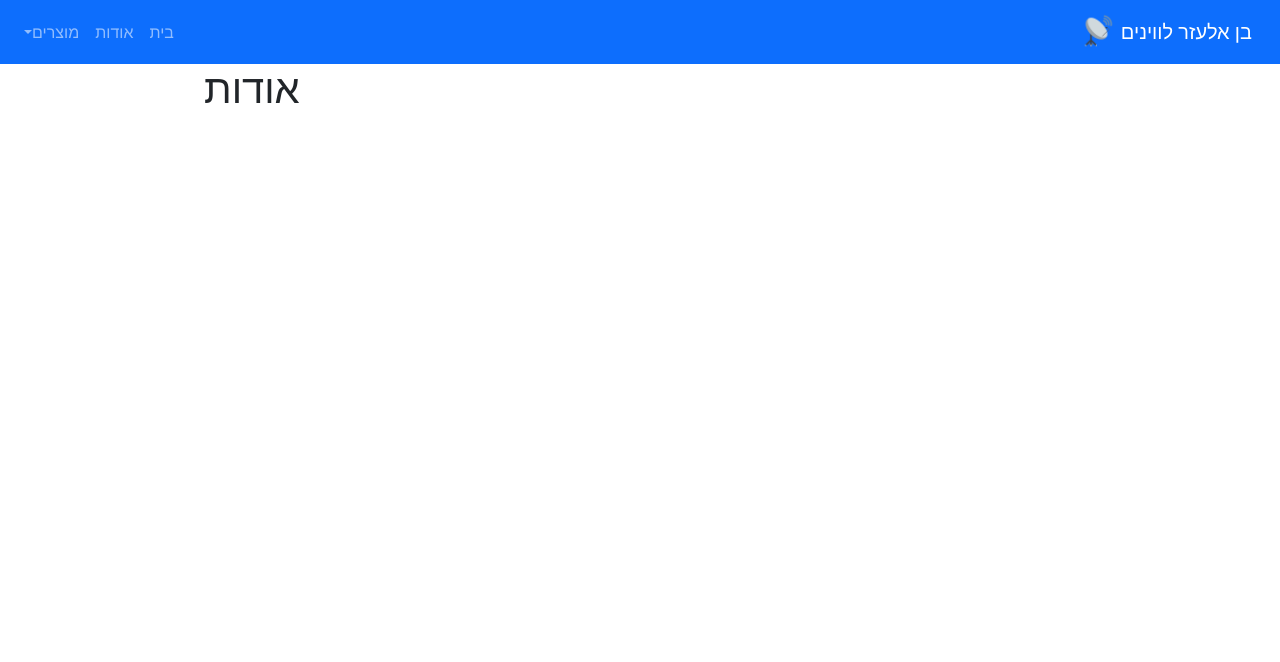
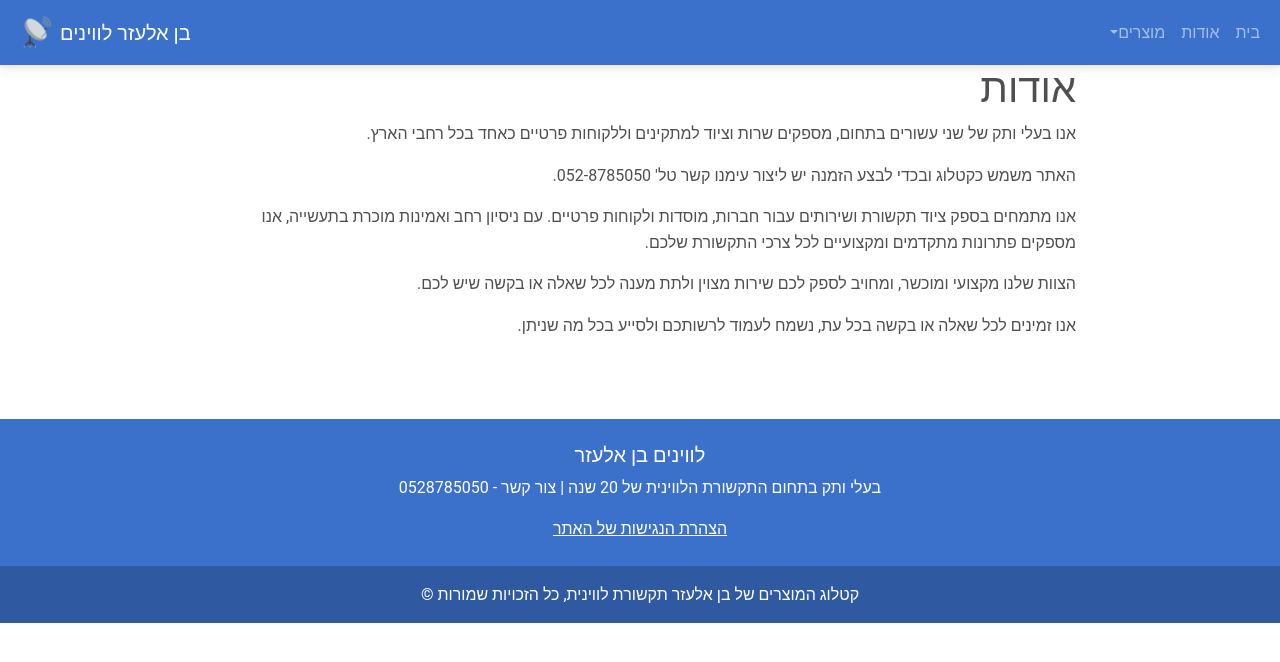
Before and after one commit to annde1/lavyanim-vol3, a Gatsby site: page /about in a window 1280 px wide. Built offline with nearby package versions, Linux system fonts and the light colour scheme; Gatsby itself is replaced by a stand-in of ours; a web font is replaced by a local one.

Commit message:
added footer and acessibility page

```diff
--- a/gatsby-browser.js
+++ b/gatsby-browser.js
@@ -1 +1,2 @@
 import "bootstrap/dist/css/bootstrap.min.css";
+import "mdb-react-ui-kit/dist/css/mdb.min.css";
--- a/gatsby-config.js
+++ b/gatsby-config.js
@@ -107,6 +107,13 @@ module.exports = {
     {
       resolve: `gatsby-source-filesystem`,
       options: {
+        name: `images-about`,
+        path: `${__dirname}/src/images/about/`,
+      },
+    },
+    {
+      resolve: `gatsby-source-filesystem`,
+      options: {
         name: `images-diseqc`,
         path: `${__dirname}/src/templates/`,
       },
--- a/package.json
+++ b/package.json
@@ -25,6 +25,7 @@
     "gatsby-source-filesystem": "^5.13.1",
     "gatsby-transformer-remark": "^6.13.1",
     "gatsby-transformer-sharp": "^5.13.1",
+    "mdb-react-ui-kit": "^7.2.0",
     "react": "^18.2.0",
     "react-bootstrap": "^2.10.2",
     "react-dom": "^18.2.0"
--- a/src/components/FooterComponent.js
+++ b/src/components/FooterComponent.js
@@ -1,5 +1,40 @@
 import React from "react";
+import { MDBFooter, MDBContainer, MDBCol, MDBRow } from "mdb-react-ui-kit";
 const FooterComponent = () => {
-  return <></>;
+  return (
+    <>
+      <MDBFooter
+        bgColor="primary"
+        className="text-white text-center text-lg-left"
+      >
+        <MDBContainer className="p-4">
+          <MDBRow>
+            <MDBCol lg="12" md="12" className="mb-4 mb-md-0">
+              <h5 className="text-uppercase">לווינים בן אלעזר</h5>
+
+              <p>
+                בעלי ותק בתחום התקשורת הלווינית של 20 שנה | צור קשר - 0528785050
+              </p>
+
+              <a
+                href="#!"
+                className="text-white"
+                style={{ textDecoration: "underline" }}
+              >
+                הצהרת הנגישות של האתר
+              </a>
+            </MDBCol>
+          </MDBRow>
+        </MDBContainer>
+
+        <div
+          className="text-center p-3"
+          style={{ backgroundColor: "rgba(0, 0, 0, 0.2)" }}
+        >
+          &copy; קטלוג המוצרים של בן אלעזר תקשורת לווינית, כל הזכויות שמורות
+        </div>
+      </MDBFooter>
+    </>
+  );
 };
 export default FooterComponent;
--- a/src/components/LayoutComponent.js
+++ b/src/components/LayoutComponent.js
@@ -7,7 +7,10 @@ const LayoutComponent = ({ children }) => {
   return (
     <>
       <NavBarComponent />
-      <Container fluid style={{ margin: "0 auto", maxWidth: "70%" }}>
+      <Container
+        fluid
+        style={{ margin: "0 auto", maxWidth: "70%", paddingBottom: "4rem" }}
+      >
         {children}
       </Container>
       <FooterComponent />
--- a/src/components/NavBarComponent.js
+++ b/src/components/NavBarComponent.js
@@ -8,15 +8,18 @@ import NavDropdown from "react-bootstrap/NavDropdown";
 import { Link } from "gatsby";
 import sateliteImage from "../../static/satelite.png";
 import "../styles/global.css";
+
 const NavBarComponent = () => {
   return (
-    <Navbar expand="lg" bg="primary" data-bs-theme="dark" dir="rtl">
+    <Navbar expand="lg" bg="primary" variant="dark">
       <Container fluid>
-        <Navbar.Brand href="#">בן אלעזר לווינים</Navbar.Brand>
         <img src={sateliteImage} style={{ height: "3rem" }}></img>
+        <Navbar.Brand href="#" className="me-auto">
+          בן אלעזר לווינים
+        </Navbar.Brand>
         <Navbar.Toggle aria-controls="navbarScroll" />
         <Navbar.Collapse id="navbarScroll">
-          <Nav className="me-auto my-2 my-lg-0" navbarScroll>
+          <Nav className="ms-auto" navbarScroll dir="rtl">
             <Nav.Link href="#action1" as={Link} to="/">
               בית
             </Nav.Link>
@@ -46,4 +49,5 @@ const NavBarComponent = () => {
     </Navbar>
   );
 };
+
 export default NavBarComponent;
--- a/src/pages/about.js
+++ b/src/pages/about.js
@@ -1,10 +1,45 @@
 import React from "react";
 import LayoutComponent from "../components/LayoutComponent";
-const About = () => {
+import { graphql } from "gatsby";
+const About = ({ data }) => {
+  console.log(data);
   return (
     <LayoutComponent>
-      <h1>אודות</h1>{" "}
+      <h1 dir="rtl">אודות</h1>{" "}
+      <div dir="rtl">
+        <p>
+          אנו בעלי ותק של שני עשורים בתחום, מספקים שרות וציוד למתקינים וללקוחות
+          פרטיים כאחד בכל רחבי הארץ.
+        </p>
+        <p>
+          האתר משמש כקטלוג ובכדי לבצע הזמנה יש ליצור עימנו קשר טל' 052-8785050.
+        </p>
+        <p>
+          אנו מתמחים בספק ציוד תקשורת ושירותים עבור חברות, מוסדות ולקוחות
+          פרטיים. עם ניסיון רחב ואמינות מוכרת בתעשייה, אנו מספקים פתרונות
+          מתקדמים ומקצועיים לכל צרכי התקשורת שלכם.
+        </p>
+        <p>
+          הצוות שלנו מקצועי ומוכשר, ומחויב לספק לכם שירות מצוין ולתת מענה לכל
+          שאלה או בקשה שיש לכם.
+        </p>
+        <p>
+          אנו זמינים לכל שאלה או בקשה בכל עת, נשמח לעמוד לרשותכם ולסייע בכל מה
+          שניתן.
+        </p>
+      </div>
     </LayoutComponent>
   );
 };
 export default About;
+export const aboutQuery = graphql`
+  query {
+    allFile(filter: { absolutePath: { regex: "/src/images/about/" } }) {
+      nodes {
+        childrenImageSharp {
+          gatsbyImageData(layout: CONSTRAINED, placeholder: NONE)
+        }
+      }
+    }
+  }
+`;
--- a/src/pages/index.js
+++ b/src/pages/index.js
@@ -1,10 +1,11 @@
 import * as React from "react";
 import NavBarComponent from "../components/NavBarComponent";
+import LayoutComponent from "../components/LayoutComponent";
 
 export default function Home() {
   return (
     <>
-      <NavBarComponent />
+      <LayoutComponent></LayoutComponent>
     </>
   );
 }
--- a/src/templates/misc-product-details.js
+++ b/src/templates/misc-product-details.js
@@ -27,10 +27,7 @@ const MiscProductDetails = ({ data }) => {
           </p>
         </Container>
 
-        <Container
-          className="d-flex justify-content-center"
-          style={{ height: "100vh" }}
-        >
+        <Container className="d-flex justify-content-center">
           <div
             style={{
               display: "flex",
```
Also changed, not shown: src/pages/accessibility.js (added, +15 -0 lines), src/images/about/Satlink-WS-6933-DVB-S2-FTA-C-KU-Band-Digital-Satellite-Finder-Meter.jpg (added), src/images/about/general-dishes.jpg (added), src/images/about/general-dishes2.jpg (added), src/images/about/lnb-flange.jpg (added), src/images/about/lnb-universal-quad.jpg (added), src/images/about/satfind-smaller.jpg (added), src/images/about/wirelessirremoteextender0.jpg (added), 1 other file.
